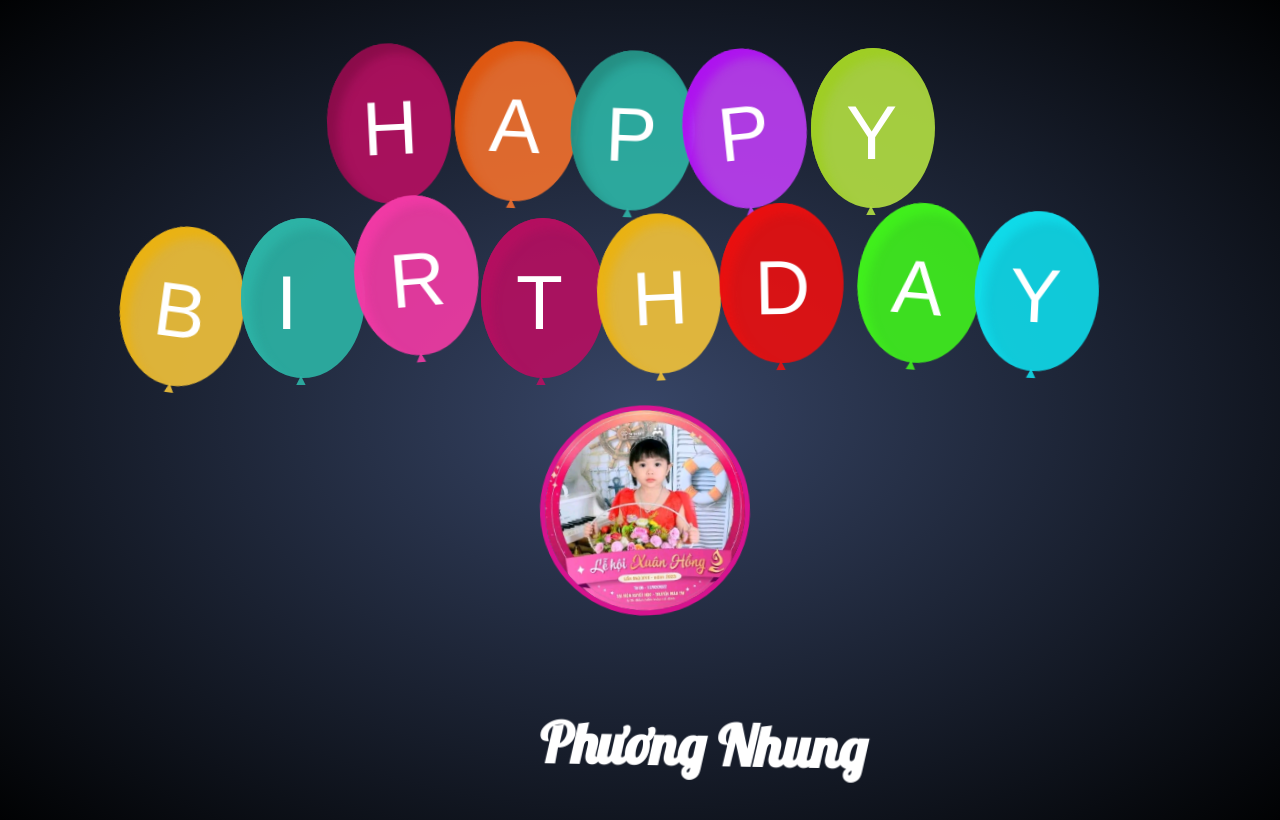
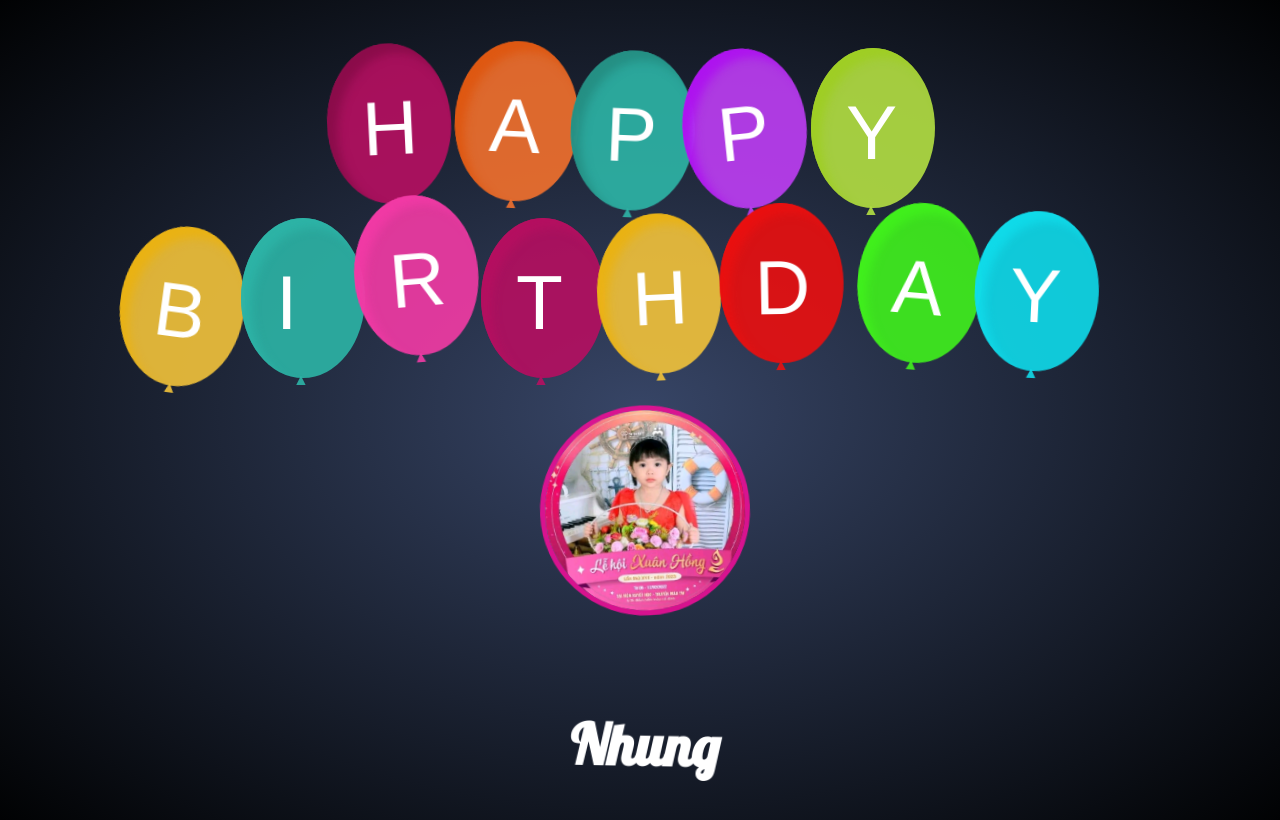
Before and after one commit to momo-studydev/cmsn.github.io, a plain HTML site: page MyBirthday/MyBirthday.html in a window 1280 px wide. Drawn offline with nearby package versions, Linux system fonts and the light colour scheme; a web font is replaced by a local one.

Commit message:
Update MyBirthday.html

```diff
--- a/MyBirthday/MyBirthday.html
+++ b/MyBirthday/MyBirthday.html
@@ -65,7 +65,7 @@
                     <!-- 3. Avatar của người bạn muốn gởi lời chúc -->
                     <img src="./MyAvatar.jpg" alt="" class="avatar__img" onclick="showMessage()" />
                     <!-- 4. Tên của người đó -->
-                    <h1 onclick="showMessage()" class="avatar__title">Phương Nhung</h1>
+                    <h1 onclick="showMessage()" class="avatar__title"> Nhung</h1>
                 </div>
 
                 <!-- 5. Phần nhạc -->
```
